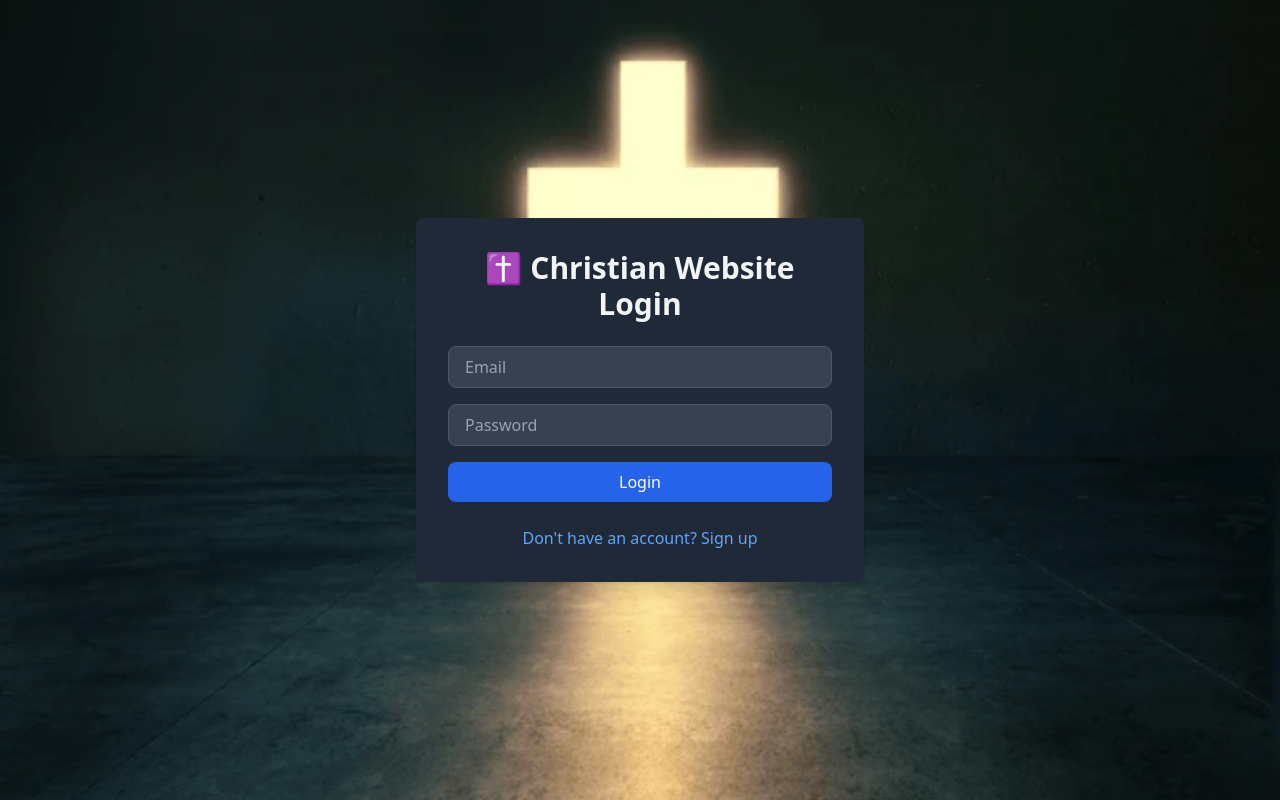
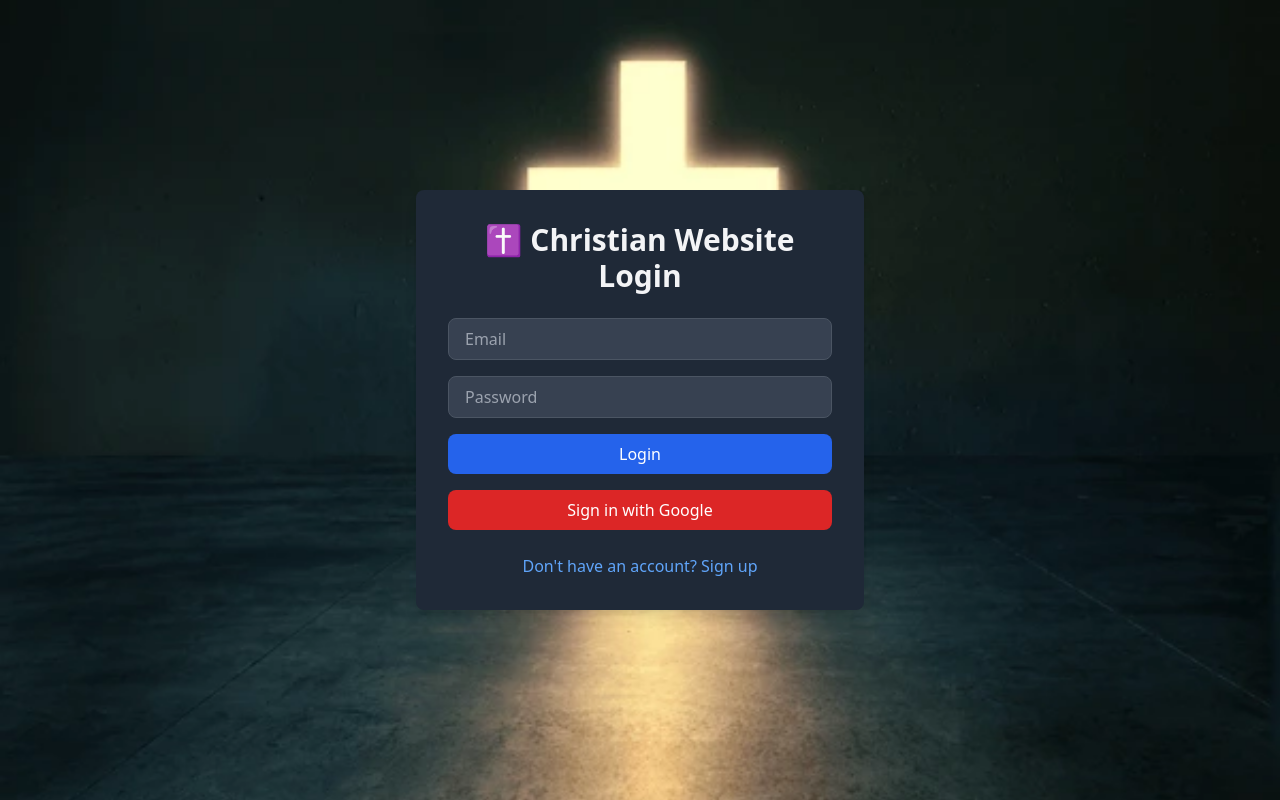
Before and after one commit to Desmet-Lars/Christian-Tracker, a Next.js app: page / in a window 1280 px wide. Built offline with nearby package versions, Linux system fonts and the light colour scheme; no server answers.

Commit message:
added login/signup with google

```diff
--- a/app/page.tsx
+++ b/app/page.tsx
@@ -1,8 +1,10 @@
 'use client';
 import { useState } from "react";
-import { signInWithEmailAndPassword } from "firebase/auth";
+import { signInWithEmailAndPassword, signInWithPopup, GoogleAuthProvider } from "firebase/auth";
 import { auth } from "../lib/FirebaseConfig";
 import { useRouter } from 'next/navigation'; // Import useRouter for redirection
+import { doc, setDoc, getDoc } from "firebase/firestore"; // Firestore methods
+import { db } from "../lib/FirebaseConfig"; // Import Firestore
 
 export default function LoginPage() {
   const [email, setEmail] = useState("");
@@ -11,6 +13,40 @@ export default function LoginPage() {
   const [loading, setLoading] = useState(false); // State to manage loading
   const router = useRouter(); // Initialize the router for redirection
 
+  const handleGoogleSignIn = async () => {
+    setLoading(true); // Start loading
+    const provider = new GoogleAuthProvider();
+
+    try {
+      const result = await signInWithPopup(auth, provider);
+      const user = result.user; // Get the signed-in user
+
+      // Check if the user exists in Firestore
+      const userDocRef = doc(db, "users", user.uid); // Reference to the user's document in Firestore
+      const userDocSnap = await getDoc(userDocRef);
+
+      // If the user doesn't exist, create the user's document in Firestore
+      if (!userDocSnap.exists()) {
+        await setDoc(userDocRef, {
+          email: user.email,
+          createdAt: new Date(),
+        });
+      }
+
+      // Redirect after successful login
+      router.push("/home");
+    } catch (err) {
+      if (err instanceof Error) {
+        setError(err.message);
+      } else {
+        setError("An unknown error occurred.");
+      }
+    } finally {
+      setLoading(false); // Stop loading
+    }
+  };
+
+  // Handle email/password login
   const handleLogin = async (e: React.FormEvent) => {
     e.preventDefault();
     setError("");
@@ -18,9 +54,8 @@ export default function LoginPage() {
 
     try {
       await signInWithEmailAndPassword(auth, email, password);
-
       // Redirect after successful login
-      router.push("/home"); // Redirect to homepage or protected page
+      router.push("/home");
     } catch (err) {
       if (err instanceof Error) {
         setError(err.message);
@@ -35,6 +70,7 @@ export default function LoginPage() {
   return (
     <div className="min-h-screen flex items-center justify-center bg-gradient-to-br from-gray-800 to-gray-900 relative">
       {/* Background cross image */}
+
       <div className="absolute inset-0 bg-[url('./bg.jpg')] bg-cover bg-center z-[0]"></div>
 
       {/* Login form */}
@@ -67,6 +103,18 @@ export default function LoginPage() {
             {loading ? "Logging in..." : "Login"} {/* Show loading text */}
           </button>
         </form>
+
+        {/* Google sign-in button */}
+        <div className="mt-4">
+          <button
+            onClick={handleGoogleSignIn}
+            className="w-full bg-red-600 text-white py-2 rounded-lg hover:bg-red-700 transition duration-300"
+            disabled={loading} // Disable button when loading
+          >
+            {loading ? "Signing in..." : "Sign in with Google"}
+          </button>
+        </div>
+
         {error && (
           <p className="mt-4 text-center text-red-500 animate-fadeIn">{error}</p>
         )}
```
